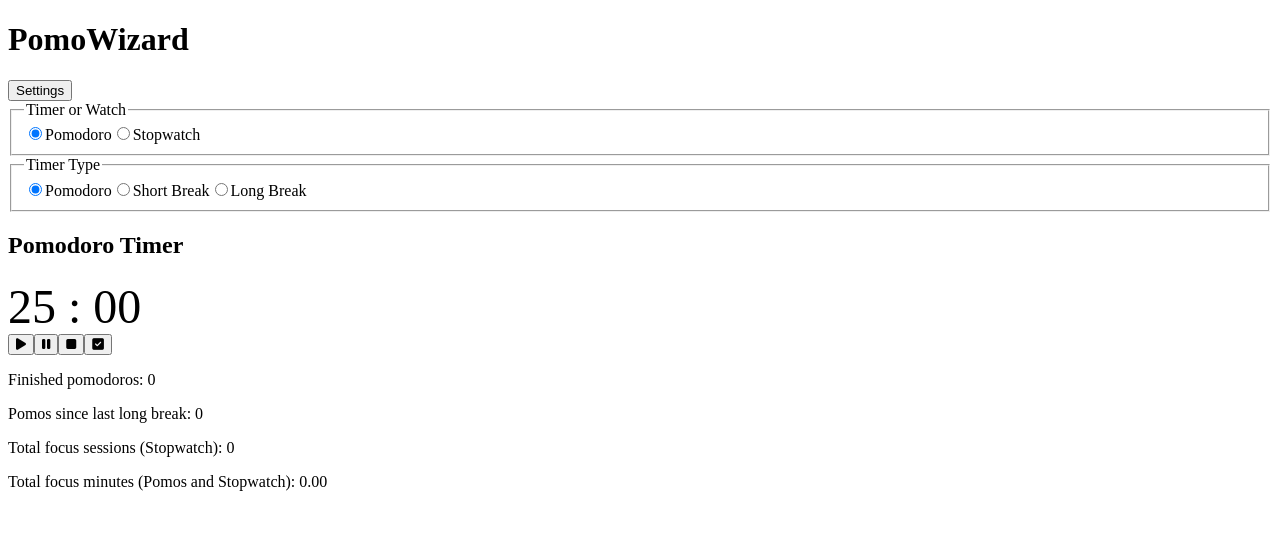
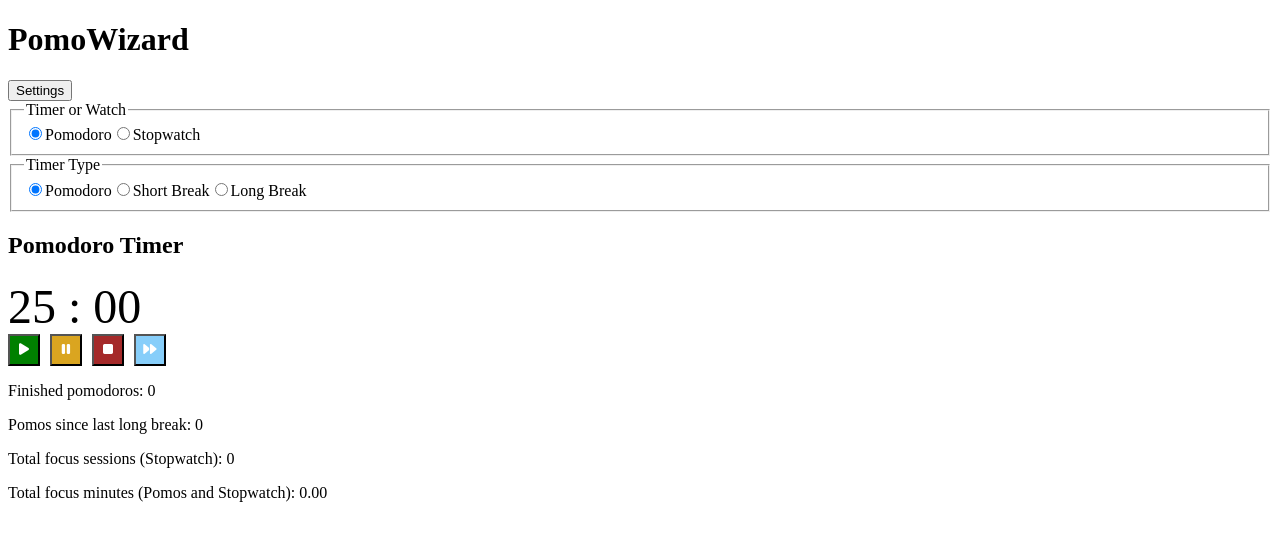
Before and after one commit to BladeBoles/PomoWizard, a Vue app: page / in a window 1280 px wide. Shown: the top 540 px of the page. Built offline with nearby package versions, Linux system fonts and the light colour scheme.

Commit message:
feat: better buttons

```diff
--- a/src/components/GenericStopwatch.vue
+++ b/src/components/GenericStopwatch.vue
@@ -56,10 +56,18 @@ const displaySeconds = computed(() => {
         >{{ displayMinutes }} : {{ displaySeconds }}</span
       >
       <div class="generic-stopwatch__buttons">
-        <button @click="startWatch"><i class="fa-solid fa-play" /></button>
-        <button @click="pauseWatch"><i class="fa-solid fa-pause" /></button>
-        <button :disabled="currentStopwatchCount < 3" @click="finishWatch">
-          <i class="fa-solid fa-square-check" />
+        <button class="generic-stopwatch__play-button" @click="startWatch">
+          <i class="fa-solid fa-play" />
+        </button>
+        <button class="generic-stopwatch__pause-button" @click="pauseWatch">
+          <i class="fa-solid fa-pause" />
+        </button>
+        <button
+          class="generic-stopwatch__finish-button"
+          :disabled="currentStopwatchCount < 3"
+          @click="finishWatch"
+        >
+          <i class="fa-solid fa-forward" />
         </button>
       </div>
     </div>
@@ -69,8 +77,23 @@ const displaySeconds = computed(() => {
 .generic-stopwatch__display {
   font-size: 48px;
 }
-.generic-stopwatch__buttons {
-  display: flex;
-  width: 200px;
+.generic-stopwatch__buttons button {
+  height: 32px;
+  width: 32px;
+  margin-right: 10px;
+  cursor: pointer;
+}
+
+.generic-stopwatch__play-button {
+  color: white;
+  background-color: green;
+}
+.generic-stopwatch__pause-button {
+  color: white;
+  background-color: goldenrod;
+}
+.generic-stopwatch__finish-button {
+  color: white;
+  background-color: lightskyblue;
 }
 </style>
--- a/src/components/GenericTimer.vue
+++ b/src/components/GenericTimer.vue
@@ -106,11 +106,17 @@ const displaySeconds = computed(() => {
         >{{ displayMinutes }} : {{ displaySeconds }}
       </span>
       <div class="generic-timer__buttons">
-        <button @click="startTimer"><i class="fa-solid fa-play" /></button>
-        <button @click="pauseTimer"><i class="fa-solid fa-pause" /></button>
-        <button @click="stopTimer"><i class="fa-solid fa-stop" /></button>
-        <button @click="finishTimer">
-          <i class="fa-solid fa-square-check" />
+        <button @click="startTimer" class="generic-timer__play-button">
+          <i class="fa-solid fa-play" />
+        </button>
+        <button class="generic-timer__pause-button" @click="pauseTimer">
+          <i class="fa-solid fa-pause" />
+        </button>
+        <button @click="stopTimer" class="generic-timer__stop-button">
+          <i class="fa-solid fa-stop" />
+        </button>
+        <button @click="finishTimer" class="generic-timer__finish-button">
+          <i class="fa-solid fa-forward" />
         </button>
       </div>
     </div>
@@ -120,8 +126,26 @@ const displaySeconds = computed(() => {
 .generic-timer__display {
   font-size: 48px;
 }
-.generic-timer__buttons {
-  display: flex;
-  width: 200px;
+.generic-timer__buttons button {
+  height: 32px;
+  width: 32px;
+  margin-right: 10px;
+  cursor: pointer;
+}
+.generic-timer__play-button {
+  color: white;
+  background-color: green;
+}
+.generic-timer__pause-button {
+  color: white;
+  background-color: goldenrod;
+}
+.generic-timer__stop-button {
+  color: white;
+  background-color: brown;
+}
+.generic-timer__finish-button {
+  color: white;
+  background-color: lightskyblue;
 }
 </style>
```
